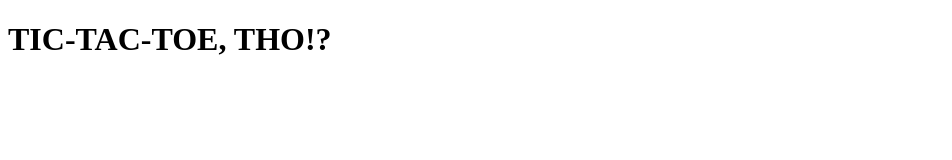
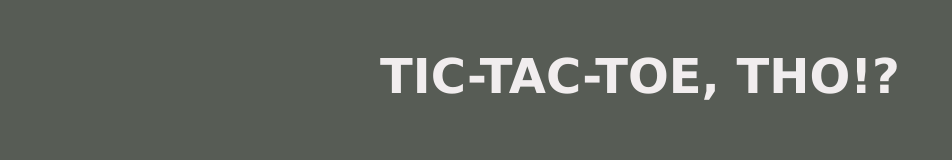
Before and after one commit to jake-abed/tic-tac-toe, a plain HTML site: page index.html in a window 1280 px wide. Shown: the whole page, without its empty margins (0-952 px from the left). Drawn offline with Linux system fonts and the light colour scheme.

Commit message:
Continue setup, add module objects & basic CSS

```diff
--- a/index.html
+++ b/index.html
@@ -4,12 +4,16 @@
     <meta charset="UTF-8">
     <meta http-equiv="X-UA-Compatible" content="IE=edge">
     <meta name="viewport" content="width=device-width, initial-scale=1.0">
+    <link rel="stylesheet" href="./styles/global.css">
+    <script defer type="text/javascript" src="./scripts/main.js"></script>
     <title>Tic-Tac-Toe!</title>
 </head>
 <body>
     <main>
         <h1>TIC-TAC-TOE, THO!?</h1>
         <div class="main-screen">
+            <div class="new-game-greeting"></div>
+            <div class="game-board"></div>
 
         </div>
     </main>
--- a/scripts/main.js
+++ b/scripts/main.js
@@ -1 +1,27 @@
 'use strict';
+
+//Create game state object
+const gameState = (() => {
+	let preGame = true,
+		gameActive = false,
+		player1Score = 0,
+		player2Score = 0;
+
+	const startGame = () => {
+		preGame = false;
+		gameActive = true;
+		player1Score = 0;
+		player2Score = 0;
+	}
+
+	return {
+		preGame,
+		startGame
+	};
+})();
+
+//Create gameboard object
+
+//Create player objects - factories
+
+//Create functions to render gameboard.
--- a/styles/global.css
+++ b/styles/global.css
@@ -0,0 +1,27 @@
+:root {
+--ebony: #575c55ff;
+--fuzzy-wuzzy: #c97064ff;
+--dark-sea-green: #7ebc89ff;
+--maximum-yellow-red: #ffc857ff;
+--cultured: #f1edeeff;
+font-size: 16px;
+}
+
+* {
+	padding: 0;
+	margin: 0;
+	border: 0;
+	border-radius: 0;
+	color: var(--cultured);
+	font-family:'Lucida Sans', 'Lucida Sans Regular', 'Lucida Grande', 'Lucida Sans Unicode', Geneva, Verdana, sans-serif;
+}
+
+body {
+	background-color: var(--ebony);
+}
+
+h1 {
+	text-align: center;
+	margin: 1em auto;
+	font-size: min(3rem, calc(1rem + 3dvw));
+}
```
